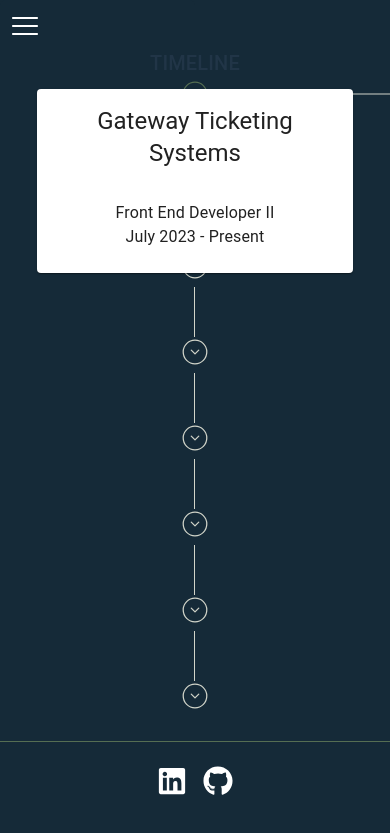
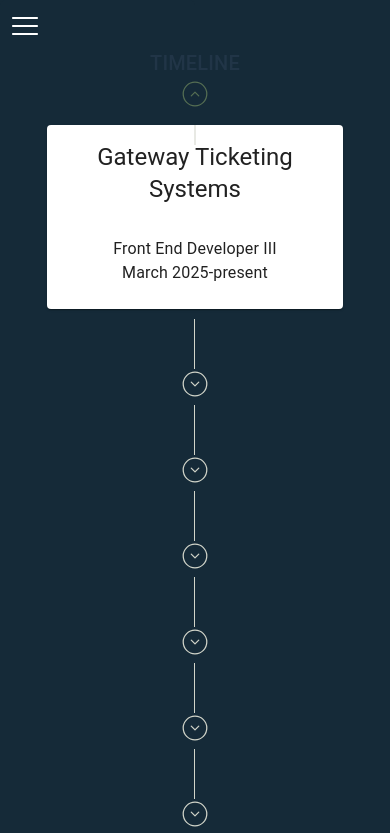
Before and after one commit to FrazierLE/dev-portfolio, a React (Vite) app: page /portfolio/experience in a window 390 px wide. Shown: the top 833 px of the page. Built offline with nearby package versions, Linux system fonts and the light colour scheme.

Commit message:
Wip mobile and desktop for experience

```diff
--- a/src/components/projects/Projects.tsx
+++ b/src/components/projects/Projects.tsx
@@ -29,7 +29,7 @@
 };
 
 const Projects = () => {
-  const { view, setView, projectsArray, handleMouseOff, handleMouseOver } =
+  const { view, projectsArray, handleMouseOff, handleMouseOver } =
     useProjects();
   return (
     <Grid
@@ -38,7 +38,7 @@
       justifyContent={'center'}
       alignItems={'center'}
       marginBottom={3}
-      direction='column'
+      flexDirection={'column'}
       height={'auto'}
       sx={{ marginRight: '55px' }}
     >
--- a/src/components/projects/Timeline.tsx
+++ b/src/components/projects/Timeline.tsx
@@ -5,159 +5,193 @@
   CardContent,
   Typography,
   Grid,
-} from "@mui/material";
-import { CiCircleChevDown, CiCircleChevUp } from "react-icons/ci";
-import { useState } from "react";
+} from '@mui/material';
+import { CiCircleChevDown, CiCircleChevUp } from 'react-icons/ci';
+import { useState, useEffect } from 'react';
 
 const Timeline = () => {
   const [open, setOpen] = useState<undefined | number>(0);
+  const [screenMode, setScreenMode] = useState<string>('desktop');
+
+  useEffect(() => {
+    const mediaQuery = window.matchMedia('(max-width: 600px)');
+
+    const handleResize = () => {
+      setScreenMode(mediaQuery.matches ? 'mobile' : 'desktop');
+    };
+
+    mediaQuery.addEventListener('change', handleResize);
+    handleResize();
+
+    return () => mediaQuery.removeEventListener('change', handleResize);
+  }, []);
+
   const strengthTrainingExperience = [
     {
-      company: "Gateway Ticketing Systems",
-      title: "Front End Developer II",
-      date: "July 2023 - Present",
+      company: 'Gateway Ticketing Systems',
+      title: 'Front End Developer III',
+      date: 'March 2025-present',
     },
     {
-      company: "Third Culture Technology LLC",
-      title: "Freelance Front End Developer",
-      date: "March 2023 - Present",
+      company: 'Gateway Ticketing Systems',
+      title: 'Front End Developer II',
+      date: 'July 2023 - February 2025',
     },
     {
-      company: "Turing School of Software & Design",
-      title: "Front End Engineering Student",
-      date: "August 2022 - March 2023",
+      company: 'Third Culture Technology LLC',
+      title: 'Freelance Front End Developer',
+      date: 'March 2023 - Present',
     },
     {
-      company: "Summit Strong",
-      title: "Strength & Conditioning Coach",
-      date: "July 2021 - Present",
+      company: 'Turing School of Software & Design',
+      title: 'Front End Engineering Student',
+      date: 'August 2022 - March 2023',
     },
     {
-      company: "Core Progression",
-      title: "Personal Trainer",
-      date: "July 2021 - March 2022",
+      company: 'Summit Strong',
+      title: 'Strength & Conditioning Coach',
+      date: 'July 2021 - Present',
     },
     {
-      company: "Michigan Elite Conditioning for Athletes",
-      title: "Assistant Strength & Conditioning Coach",
-      date: "Sept 2020-June 2021",
+      company: 'Michigan Elite Conditioning for Athletes',
+      title: 'Assistant Strength Coach',
+      date: 'Sept 2020-June 2021',
     },
     {
-      company: "STALTA",
-      title: "Strength Coach",
-      date: "May 2017 - Sept 2020",
+      company: 'STALTA',
+      title: 'Strength Coach',
+      date: 'May 2017 - Sept 2020',
     },
     {
-      company: "Hope College",
-      title: "Exercise Science Student",
-      date: "May 2011-2015",
+      company: 'Hope College',
+      title: 'Exercise Science Student',
+      date: 'May 2011-2015',
     },
   ];
 
   return (
     <Grid
       container
-      width={{ xs: "90%", sm: "80%", md: "70%" }} // Responsive width
-      justifyContent={"center"}
-      alignItems={"center"}
+      width={{ xs: '90%', sm: '80%', md: '70%' }}
+      justifyContent='center'
+      alignItems='center'
       marginBottom={3}
-      direction="column"
+      direction='column'
     >
-      <Typography variant="h6">TIMELINE</Typography>
-      <Grid container direction="column" width="100%" alignItems="center">
+      <Typography variant='h6'>TIMELINE</Typography>
+      <Grid container direction='column' width='100%' alignItems='center'>
         {strengthTrainingExperience.map((experience, index) => (
           <Grid
             item
             key={index}
             container
-            direction="column"
-            width={{ xs: "90%", sm: "70%", md: "50%" }}
-            alignItems="center"
-            position="relative"
+            direction='column'
+            width={{ xs: '90%', sm: '70%', md: '50%' }}
+            alignItems='center'
+            position='relative'
           >
             {index !== 0 && (
               <div
                 style={{
-                  backgroundColor: "#d1d4c9",
-                  width: "1px",
-                  height: "50px",
+                  backgroundColor: '#d1d4c9',
+                  width: '1px',
+                  height: '50px',
                 }}
               ></div>
             )}
             <Box
               onClick={() =>
-                setOpen((prev) => {
-                  if (prev === undefined) return index;
-                  return prev === index ? undefined : index;
-                })
+                setOpen((prev) => (prev === index ? undefined : index))
               }
-              sx={{ position: "relative", zIndex: 1 }}
+              sx={{ position: 'relative', zIndex: 1 }}
             >
               {open !== index ? (
                 <CiCircleChevDown
-                  color="#d1d4c9"
+                  color='#d1d4c9'
                   size={30}
-                  style={{ cursor: "pointer" }}
+                  style={{ cursor: 'pointer' }}
                 />
               ) : (
                 <CiCircleChevUp
-                  color="#556e53"
+                  color='#556e53'
                   size={30}
-                  style={{ cursor: "pointer" }}
+                  style={{ cursor: 'pointer' }}
                 />
               )}
             </Box>
             {open === index && (
               <Grid
                 container
-                direction="column"
-                width={{ xs: "100%", sm: "300px" }} // Full width on small screens
-                height={"300px"}
-                alignItems={index % 2 ? "flex-end" : "flex-start"}
-                position={"absolute"}
-                top={0}
-                left={index % 2 === 0 ? "0" : "61%"}
-                zIndex={2}
+                direction='column'
+                width={{ xs: '100%', sm: '300px' }}
+                height='auto'
+                alignItems={
+                  screenMode === 'mobile'
+                    ? 'center'
+                    : index % 2
+                      ? 'flex-end'
+                      : 'flex-start'
+                }
+                position={screenMode === 'mobile' ? 'relative' : 'absolute'}
+                top={screenMode === 'mobile' ? 'auto' : '0'}
+                left={
+                  screenMode === 'mobile'
+                    ? 'auto'
+                    : index % 2 === 0
+                      ? '0'
+                      : '61%'
+                }
                 sx={{
                   transform:
-                    index % 2 === 0 ? "translateX(-35%)" : "translateX(0)",
-                  "@media (max-width: 600px)": {
-                    left: "0", // Stack on top of each other on small screens
-                    transform: "none",
+                    screenMode === 'mobile'
+                      ? 'none'
+                      : index % 2 === 0
+                        ? 'translateX(-35%)'
+                        : 'translateX(0)',
+                  textAlign: 'center',
+                  '@media (max-width: 600px)': {
+                    left: '0',
+                    transform: 'none',
+                    width: '100%',
+                    padding: '10px',
                   },
                 }}
               >
                 <div
                   style={{
-                    position: "absolute",
-                    width: "40px",
-                    height: "1px",
-                    backgroundColor: "#d1d4c9",
-                    top: index === 0 ? "5%" : "20%",
-                    left: index % 2 === 0 ? "100%" : "-13%",
+                    position: 'absolute',
+                    width: screenMode === 'mobile' ? '1px' : '40px',
+                    height: screenMode === 'mobile' ? '20px' : '1px',
+                    backgroundColor: '#d1d4c9',
+                    top: screenMode === 'mobile' ? '5%' : '50%',
+                    left:
+                      screenMode === 'mobile'
+                        ? '50%'
+                        : index % 2 === 0
+                          ? '100%'
+                          : '-40px',
                     transform:
-                      index % 2 === 0 ? "translateY(-50%)" : "translateY(-55%)",
+                      screenMode === 'mobile' ? 'translateX(-50%)' : 'none',
                   }}
                 />
                 <Card
                   sx={{
-                    margin: "10px 0 0",
-                    width: "100%",
-                    display: "flex",
-                    justifyContent: "center",
-                    alignItems: "center",
-                    flexDirection: "column",
+                    width: '100%',
+                    display: 'flex',
+                    justifyContent: 'center',
+                    alignItems: 'center',
+                    flexDirection: 'column',
                   }}
                 >
                   <CardHeader
-                    sx={{ textAlign: "center" }}
+                    sx={{ textAlign: 'center' }}
                     title={experience.company}
                   />
                   <CardContent>
-                    <Typography textAlign={"center"}>
+                    <Typography textAlign='center'>
                       {experience.title}
                     </Typography>
-                    <Typography textAlign={"center"}>
+                    <Typography textAlign='center'>
                       {experience.date}
                     </Typography>
                   </CardContent>
@@ -168,6 +202,120 @@
         ))}
       </Grid>
     </Grid>
+
+    // <Grid
+    //   container
+    //   width={{ xs: "90%", sm: "80%", md: "70%" }} // Responsive width
+    //   justifyContent={"center"}
+    //   alignItems={"center"}
+    //   marginBottom={3}
+    //   direction="column"
+    // >
+    //   <Typography variant="h6">TIMELINE</Typography>
+    //   <Grid container direction="column" width="100%" alignItems="center">
+    //     {strengthTrainingExperience.map((experience, index) => (
+    //       <Grid
+    //         item
+    //         key={index}
+    //         container
+    //         direction="column"
+    //         width={{ xs: "90%", sm: "70%", md: "50%" }}
+    //         alignItems="center"
+    //         position="relative"
+    //       >
+    //         {index !== 0 && (
+    //           <div
+    //             style={{
+    //               backgroundColor: "#d1d4c9",
+    //               width: "1px",
+    //               height: "50px",
+    //             }}
+    //           ></div>
+    //         )}
+    //         <Box
+    //           onClick={() =>
+    //             setOpen((prev) => {
+    //               if (prev === undefined) return index;
+    //               return prev === index ? undefined : index;
+    //             })
+    //           }
+    //           sx={{ position: "relative", zIndex: 1 }}
+    //         >
+    //           {open !== index ? (
+    //             <CiCircleChevDown
+    //               color="#d1d4c9"
+    //               size={30}
+    //               style={{ cursor: "pointer" }}
+    //             />
+    //           ) : (
+    //             <CiCircleChevUp
+    //               color="#556e53"
+    //               size={30}
+    //               style={{ cursor: "pointer" }}
+    //             />
+    //           )}
+    //         </Box>
+    //         {open === index && (
+    //           <Grid
+    //             container
+    //             direction="column"
+    //             width={{ xs: "100%", sm: "300px" }} // Full width on small screens
+    //             height={"300px"}
+    //             alignItems={index % 2 ? "flex-end" : "flex-start"}
+    //             position={"absolute"}
+    //             top={0}
+    //             left={index % 2 === 0 ? "0" : "61%"}
+    //             zIndex={2}
+    //             sx={{
+    //               transform:
+    //                 index % 2 === 0 ? "translateX(-35%)" : "translateX(0)",
+    //               "@media (max-width: 600px)": {
+    //                 left: "0", // Stack on top of each other on small screens
+    //                 transform: "none",
+    //               },
+    //             }}
+    //           >
+    //             <div
+    //               style={{
+    //                 position: "absolute",
+    //                 width: "40px",
+    //                 height: "1px",
+    //                 backgroundColor: "#d1d4c9",
+    //                 top: index === 0 ? "5%" : "20%",
+    //                 left: index % 2 === 0 ? "100%" : "-13%",
+    //                 transform:
+    //                   index % 2 === 0 ? "translateY(-50%)" : "translateY(-55%)",
+    //               }}
+    //             />
+    //             <Card
+    //               sx={{
+    //                 margin: "10px 0 0",
+    //                 width: "100%",
+    //                 display: "flex",
+    //                 justifyContent: "center",
+    //                 alignItems: "center",
+    //                 flexDirection: "column",
+    //               }}
+    //             >
+    //               <CardHeader
+    //                 sx={{ textAlign: "center" }}
+    //                 title={experience.company}
+    //               />
+    //               <CardContent>
+    //                 <Typography textAlign={"center"}>
+    //                   {experience.title}
+    //                 </Typography>
+    //                 <Typography textAlign={"center"}>
+    //                   {experience.date}
+    //                 </Typography>
+    //               </CardContent>
+    //             </Card>
+    //           </Grid>
+    //         )}
+    //       </Grid>
+    //     ))}
+    //   </Grid>
+    // </Grid>
   );
 };
 
```
Also changed, not shown: src/components/projects/useProjects.tsx (+3 -4 lines).
